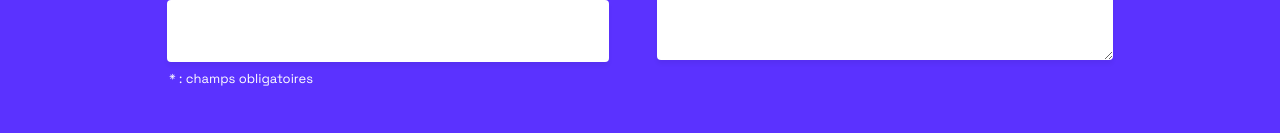
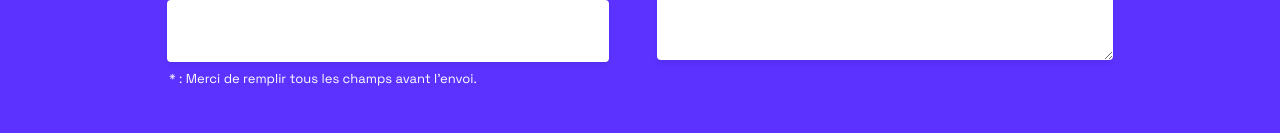
Before and after one commit to Kherozhen/Debuggez_724Event, a React (Create React App) app: page / in a window 1280 px wide. Shown: the part 5883-6016 px from the top of the page. Built offline with nearby package versions, Linux system fonts and the light colour scheme.

Commit message:
Edit messageInfo form

```diff
--- a/src/containers/Form/index.js
+++ b/src/containers/Form/index.js
@@ -95,7 +95,7 @@ const Form = ({ onSuccess, onError }) => {
             label="Email *"
             required
           />
-          <p className="messageInfo">* : champs obligatoires</p>
+          <p className="messageInfo">* : Merci de remplir tous les champs avant l&apos;envoi.</p>
           {formValid() && (
             <Button type={BUTTON_TYPES.SUBMIT} disabled={sending}>
               {sending ? "En cours" : "Envoyer"}
```
